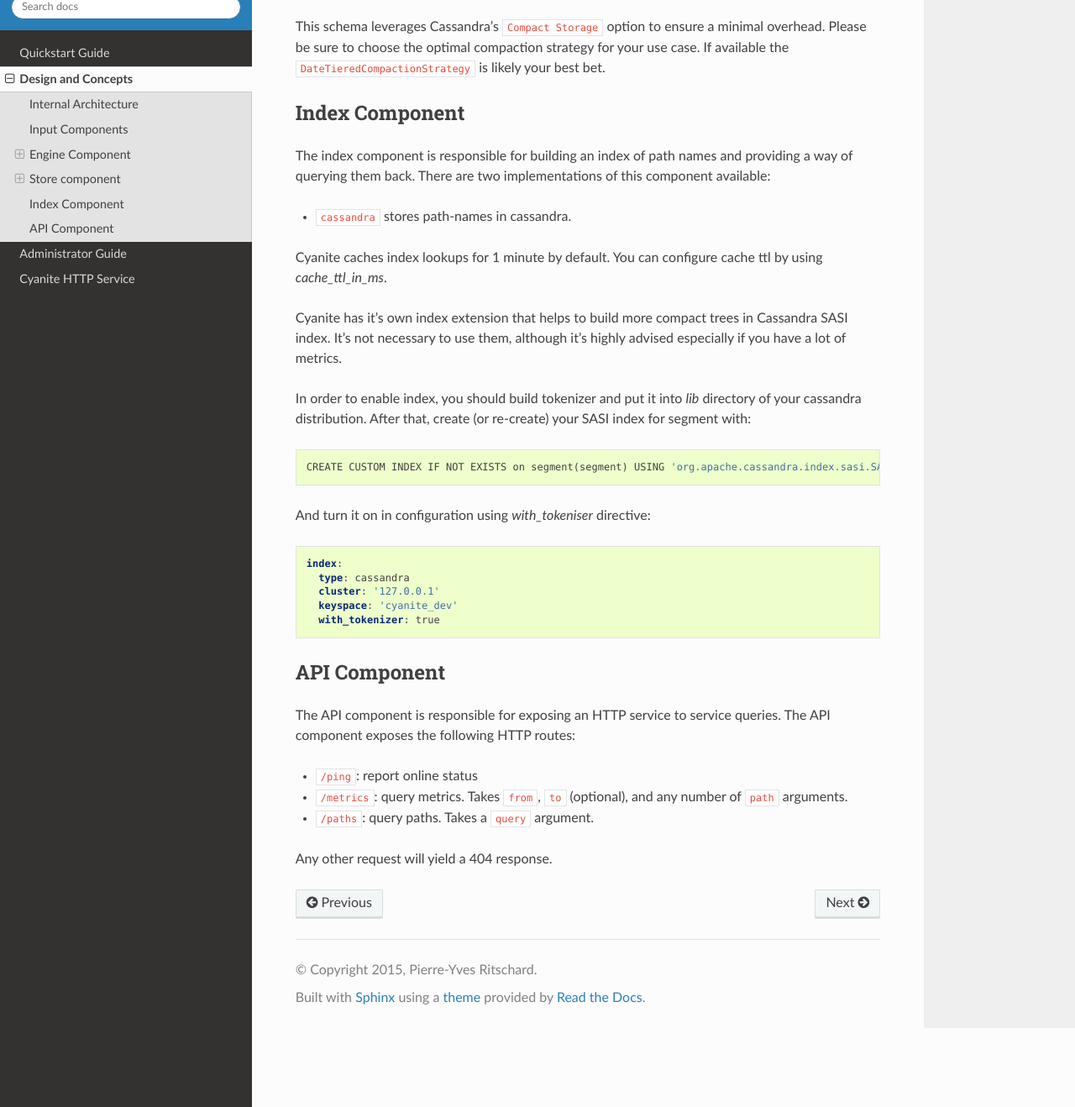
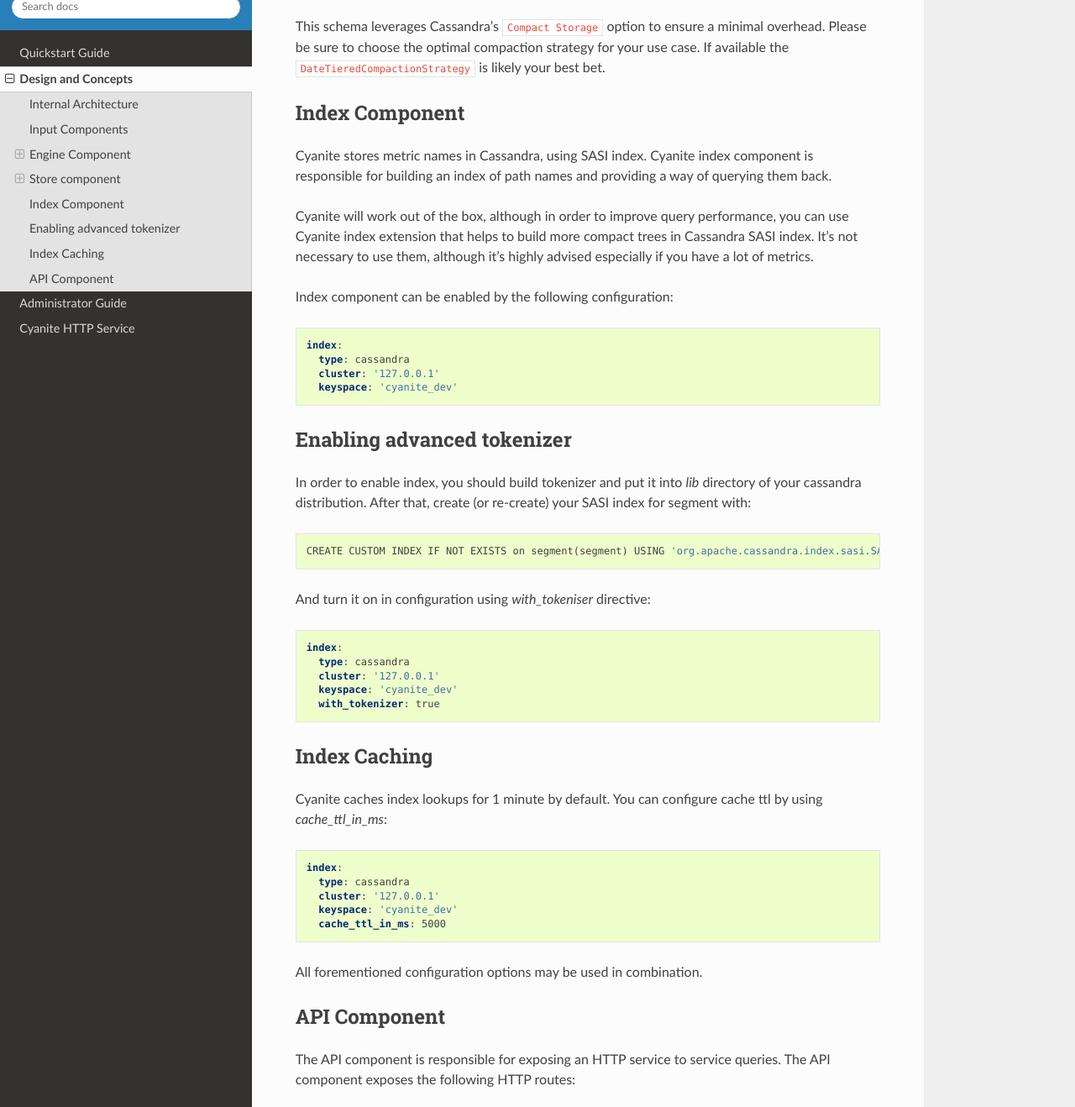
Before and after one commit to pyr/cyanite, a Sphinx documentation site: the page built from doc/source/concepts.rst, in a window 1280 px wide and 1400 px high, scrolled down 3288 px, cut to the strip 82-1400 px from the top of the window. Shown: the whole strip at 84% size. Built offline with Sphinx 7.4.7 and the Read the Docs theme 2.0.0, drawn with Linux system fonts in a browser that asks for light colours.

```diff
--- a/doc/source/concepts.rst
+++ b/doc/source/concepts.rst
@@ -121,20 +121,29 @@ the ``DateTieredCompactionStrategy`` is likely your best bet.
 
 .. _Apache Cassandra: http://cassandra.apache.org
 
+
 Index Component
 ---------------
 
-The index component is responsible for building an index of path names and providing
-a way of querying them back. There are two implementations of this component available:
+Cyanite stores metric names in Cassandra, using SASI index. Cyanite index component is
+responsible for building an index of path names and providing a way of querying them back.
 
-- ``cassandra`` stores path-names in cassandra.
-
-Cyanite caches index lookups for 1 minute by default. You can configure cache ttl
-by using `cache_ttl_in_ms`.
-
-Cyanite has it's own index extension that helps to build more compact trees in Cassandra
+Cyanite will work out of the box, although in order to improve query performance,
+you can use Cyanite index extension that helps to build more compact trees in Cassandra
 SASI index. It's not necessary to use them, although it's highly advised especially if you
 have a lot of metrics.
+
+Index component can be enabled by the following configuration:
+
+.. sourcecode:: yaml
+
+   index:
+     type: cassandra
+     cluster: '127.0.0.1'
+     keyspace: 'cyanite_dev'
+
+Enabling advanced tokenizer
+---------------------------
 
 In order to enable index, you should build tokenizer and put it into `lib` directory of
 your cassandra distribution. After that, create (or re-create) your SASI index for
@@ -152,6 +161,21 @@ And turn it on in configuration using `with_tokeniser` directive:
      keyspace: 'cyanite_dev'
      with_tokenizer: true
 
+Index Caching
+-------------
+
+Cyanite caches index lookups for 1 minute by default. You can configure cache ttl
+by using `cache_ttl_in_ms`:
+
+.. sourcecode:: yaml
+
+   index:
+     type: cassandra
+     cluster: '127.0.0.1'
+     keyspace: 'cyanite_dev'
+     cache_ttl_in_ms: 5000
+
+All forementioned configuration options may be used in combination.
 
 API Component
 -------------
```
Also changed, not shown: README.md (+26 -3 lines), doc/cyanite.yaml (+17 -4 lines).
